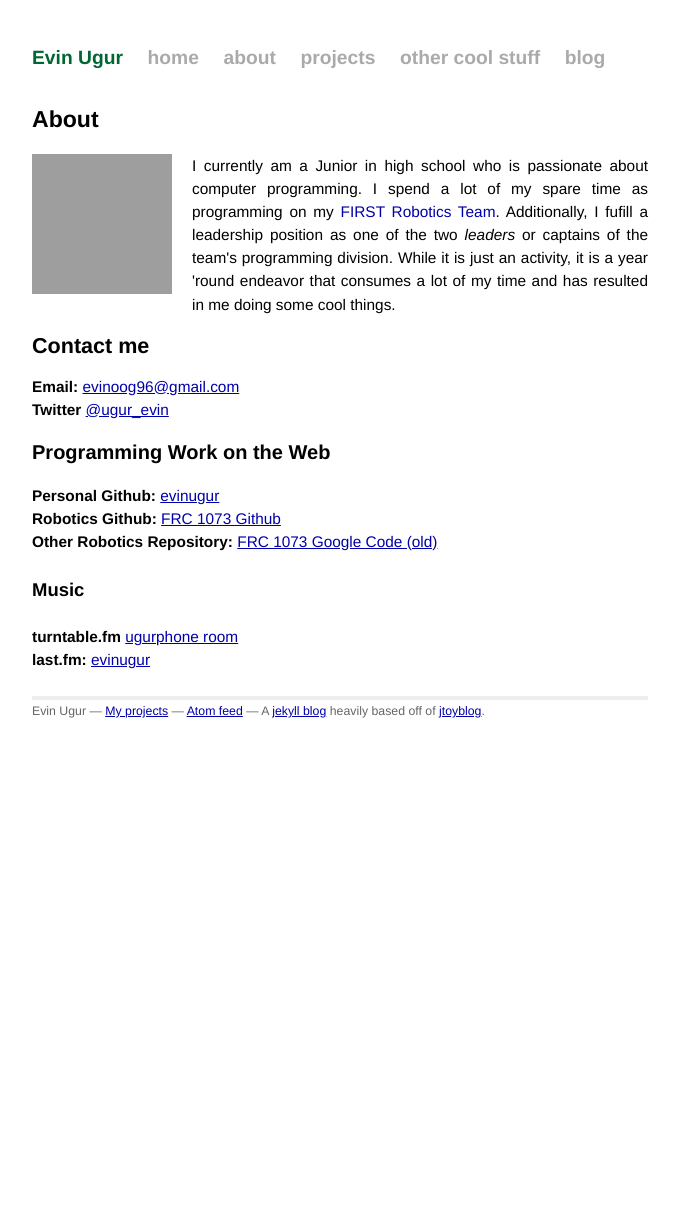
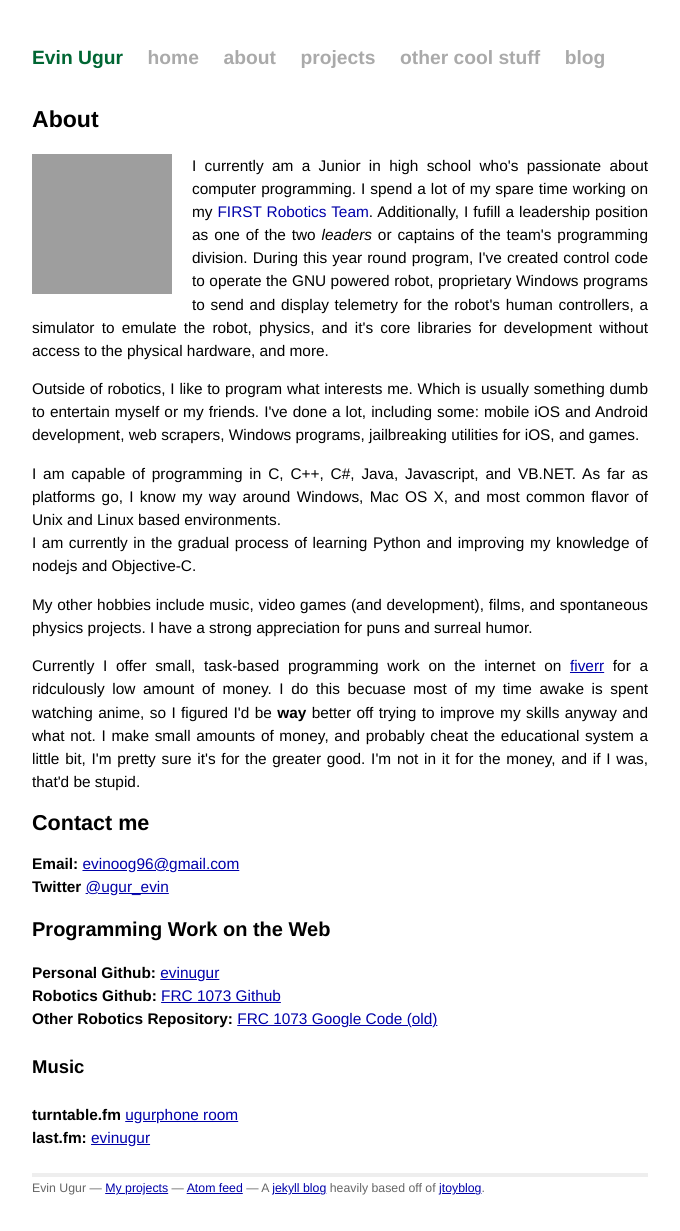
Before and after one commit to Armoredspider/evinugur.github.com, a Jekyll site: the page built from about/index.html, in a window 1280 px wide. Shown: the whole page, without its empty margins (300-980 px from the left). Built offline with Jekyll 4.4.1, drawn with Linux system fonts in a browser that asks for light colours; Markdown is read by kramdown in place of the engine named in the settings; before the commit the page ends 900 px from its top, so only the background shows below that; grey boxes are pictures that could not be loaded.

Commit message:
made my website suck a lot less

```diff
--- a/about/index.html
+++ b/about/index.html
@@ -6,14 +6,33 @@ title: About
 <img src="http://www.gravatar.com/avatar/00000000000000000000000000000000?d=monsterid&f=y"
      style="float: left; margin-right: 20px; width: 140px;" />
 
-<p>I currently am a Junior in high school who is passionate
+<p>I currently am a Junior in high school who's passionate
 about computer programming. I spend a lot of my spare time
-as programming on my <a href"https://theforceteam.com">FIRST Robotics Team</a>.
+working on my <a href"https://theforceteam.com">FIRST Robotics Team</a>.
 Additionally, I fufill a leadership position as one of the two <i>leaders</i>
-or captains of the team's programming division. While it is just an activity,
-it is a year 'round endeavor that consumes a lot of my time and has resulted
-in me doing some cool things.</p>
+or captains of the team's programming division. During this year round program, I've created
+control code to operate the GNU powered robot, proprietary Windows programs to send and display
+telemetry for the robot's human controllers, a simulator to emulate the robot, physics, and it's
+core libraries for development without access to the physical hardware, and more.
 
+<p>Outside of robotics, I like to program what interests me. Which is usually something dumb to
+entertain myself or my friends. I've done a lot, including some: mobile iOS and Android development, web scrapers,
+Windows programs, jailbreaking utilities for iOS, and games. </p>
+
+<p>I am capable of programming in C, C++, C#, Java, Javascript, and VB.NET. As far as platforms go,
+I know my way around Windows, Mac OS X, and most common flavor of Unix and Linux based environments.
+</br> I am currently in the gradual process of learning Python and improving my knowledge of nodejs
+and Objective-C.
+</p>
+
+<p>My other hobbies include music, video games (and development), films, and spontaneous physics
+projects. I have a strong appreciation for puns and surreal humor. </p>
+
+<p>Currently I offer small, task-based programming work on the internet on <a href="fiverr.com/ugurphone">
+fiverr</a> for a ridculously low amount of money. I do this becuase most of my time awake is spent
+watching anime, so I figured I'd be <b>way</b> better off trying to improve my skills anyway and what not.
+I make small amounts of money, and probably cheat the educational system a little bit, I'm pretty
+sure it's for the greater good. I'm not in it for the money, and if I was, that'd be stupid.</p>
 
 <div>
   <h2>Contact me</h2>
--- a/index.html
+++ b/index.html
@@ -3,6 +3,6 @@ layout: default
 title: Welcome to the realm of the Ugur...
 ---
 
-<p>My name is Evin Ugur and I am a junior in high school - welcome to my personal website, on here you can find some of the stuff that I do, or really anything that I want to share with the Internet. You're not missing anything, but I hope you enjoy your stay.
+<p>My name is Evin Ugur and I am a junior in high school, and this is personal website. On here, you can find some of the stuff that I do, or really anything that I want to share with the Internet. You're not missing anything, but I hope you enjoy your stay.
 </p>
-<p>If you want to learn more about me <a href="/about/">click here</a></p>
+<p>If you want to learn more about me you should probably <a href="/about/">click here</a></p>
```
Also changed, not shown: 6 other files.
